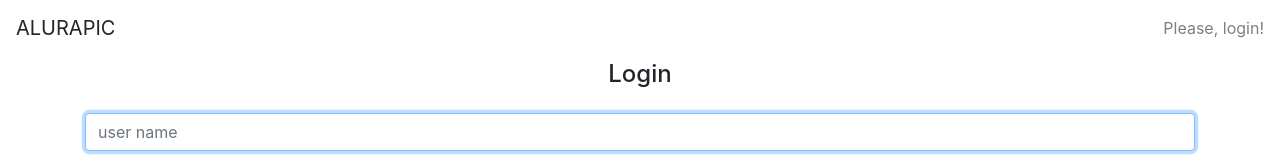
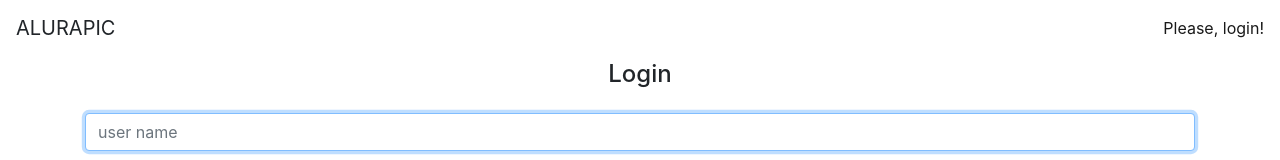
Before and after one commit to extevao/angular-alurapic, an Angular app: page / in a window 1280 px wide. Shown: the top 160 px of the page. Built offline with nearby package versions, Linux system fonts and the light colour scheme.

Commit message:
navegando para login a partir do please login

```diff
--- a/src/app/core/core.module.ts
+++ b/src/app/core/core.module.ts
@@ -1,11 +1,13 @@
 import { CommonModule } from "@angular/common";
 import { NgModule } from "@angular/core";
+import { RouterModule } from "@angular/router";
 
 import { HeaderComponent } from "./header/header.component";
 
 @NgModule({
   imports: [
-    CommonModule
+    CommonModule,
+    RouterModule
   ],
   declarations: [
     HeaderComponent
--- a/src/app/core/header/header.component.html
+++ b/src/app/core/header/header.component.html
@@ -8,7 +8,7 @@
       </div>
       <ng-template #login>
         <span class="navbar-text">
-          Please, login!
+          <a [routerLink]="['']"> Please, login! </a>
         </span>
       </ng-template>
   </nav>
```
